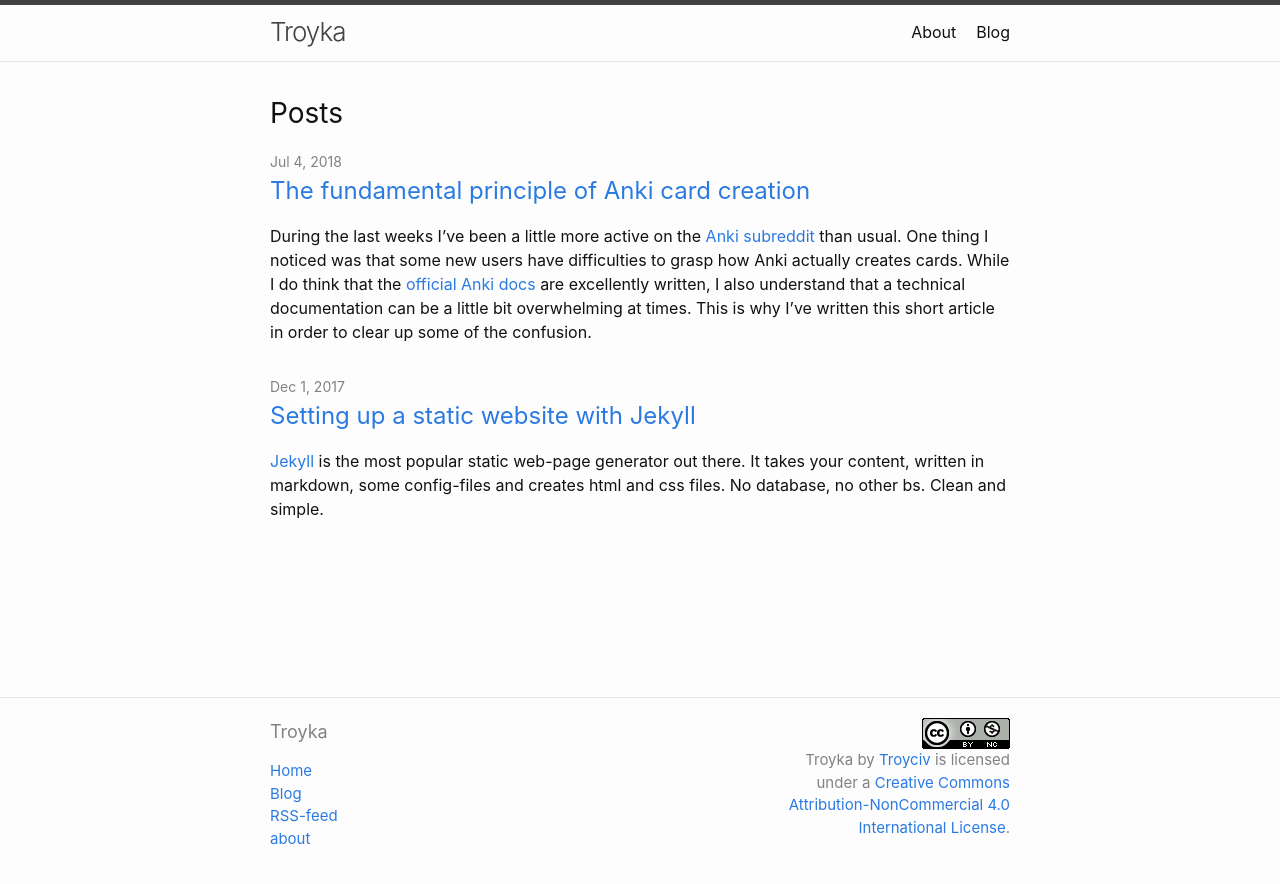
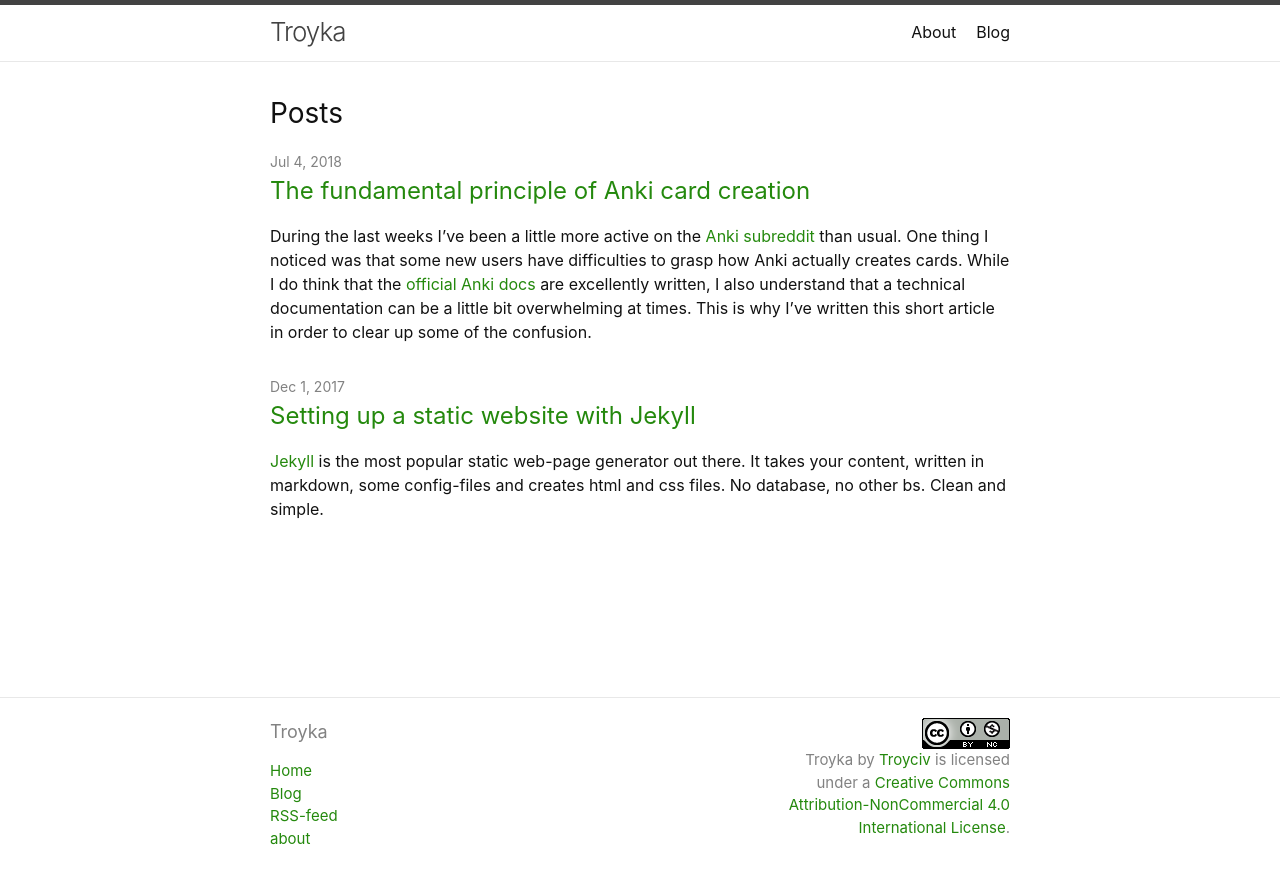
Before and after one commit to Troyciv/Troyciv.github.io, a Jekyll site: the page built from index.md, in a window 1280 px wide. Shown: the top 884 px of the page. Built offline with Jekyll 4.4.1, drawn with Linux system fonts in a browser that asks for light colours.

Commit message:
brand color green, background ffffff

```diff
--- a/_sass/minima.scss
+++ b/_sass/minima.scss
@@ -11,8 +11,10 @@
 $spacing-unit:     30px !default;
 
 $text-color:       #111 !default;
-$background-color: #fdfdfd !default;
-$brand-color:      #2a7ae2 !default;
+// $background-color: #fdfdfd !default;
+$background-color: #ffffff !default;
+// $brand-color:      #2a7ae2 !default;
+$brand-color:      #24890d !default;
 
 $grey-color:       #828282 !default;
 $grey-color-light: lighten($grey-color, 40%) !default;
```
